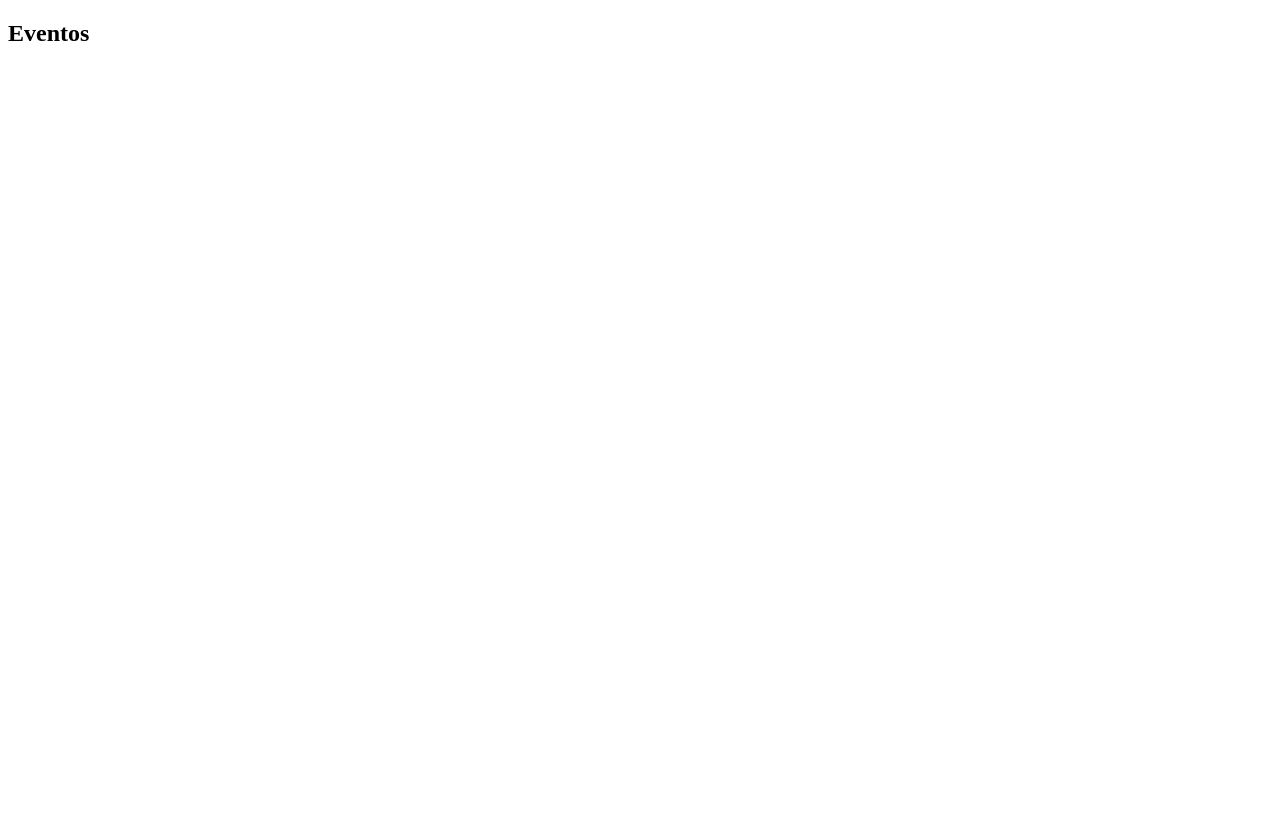
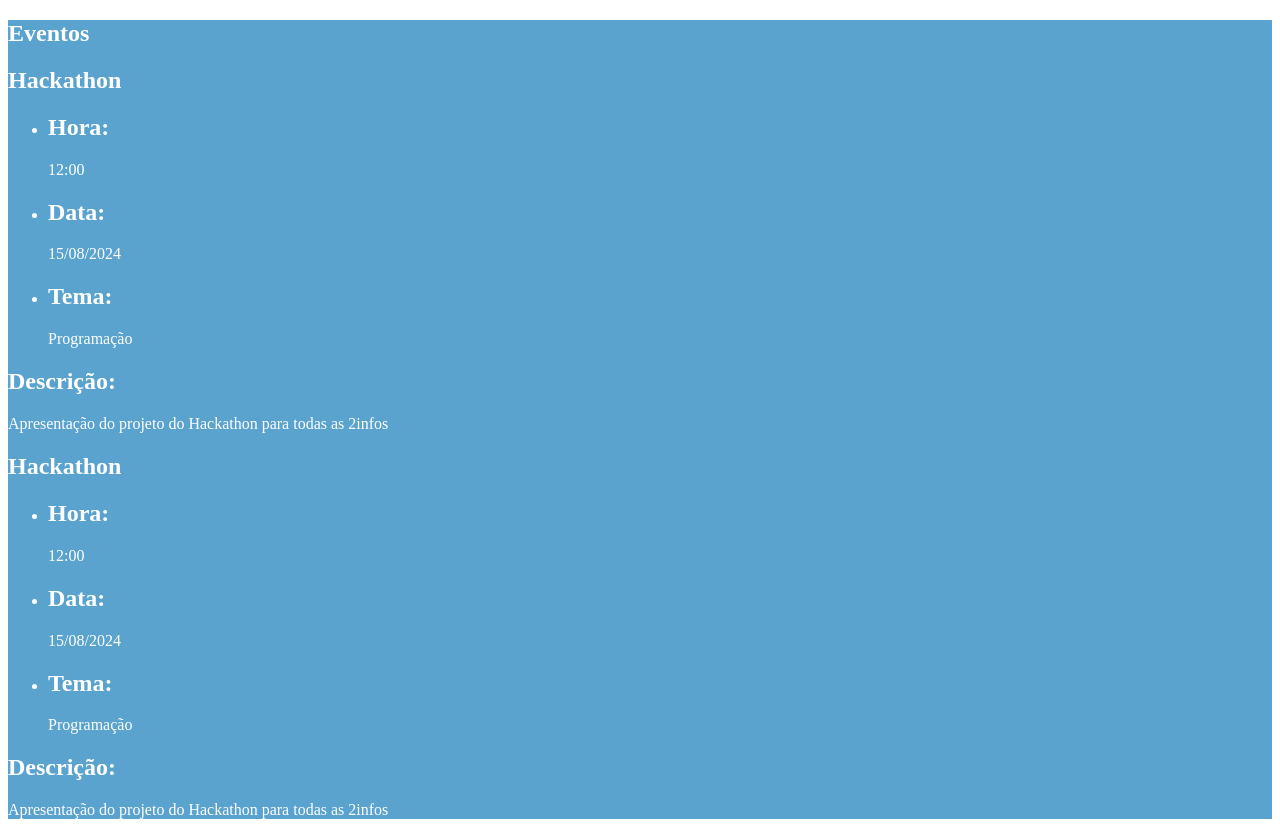
Before and after one commit to 2info3-Hackathon/frontend, a Vue app: page / in a window 1280 px wide. Before the commit the page ends 800 px from the top, so only its background shows below. Built offline with nearby package versions, Linux system fonts and the light colour scheme.

Commit message:
FEAT: colocado para funcionar a store do pinia e iniciando o Css da página de eventos

```diff
--- a/src/App.vue
+++ b/src/App.vue
@@ -9,5 +9,9 @@
 </template>
 
 <style scoped>
-
+main
+{
+    background-color: #5BA3CF;
+    color: white;
+}
 </style>
--- a/src/components/EventosComponent.vue
+++ b/src/components/EventosComponent.vue
@@ -1,15 +1,19 @@
 <script setup>
 
-defineProps(['events'])
+import { useEventStore } from '@/stores/event';
+const store = useEventStore();
+
+const eventos = store.events
 
 </script>
+
 <template>
     <section>
         <h1>
             Eventos
         </h1>
-        <article v-for="event in events" :key="event.id">
-            <div>
+        <article v-for="event in eventos" :key="event.id">
+            <div class="events">
                 <h2>
                     {{ event.nome }}
                 </h2>
@@ -52,4 +56,7 @@ defineProps(['events'])
 
     </section>
 </template>
-<style scoped></style>
+
+<style scoped>
+
+</style>
--- a/src/stores/event.js
+++ b/src/stores/event.js
@@ -24,5 +24,5 @@ export const useEventStore = defineStore('event', () => {
         },
     ])
 
-    return events
+    return { useEventStore, events }
     })
```
